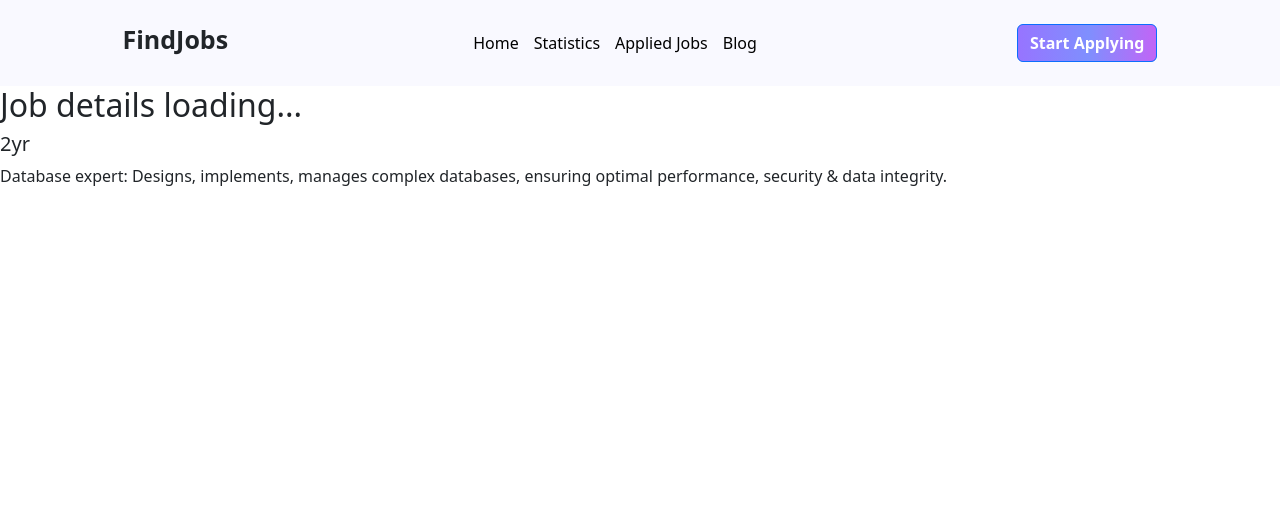
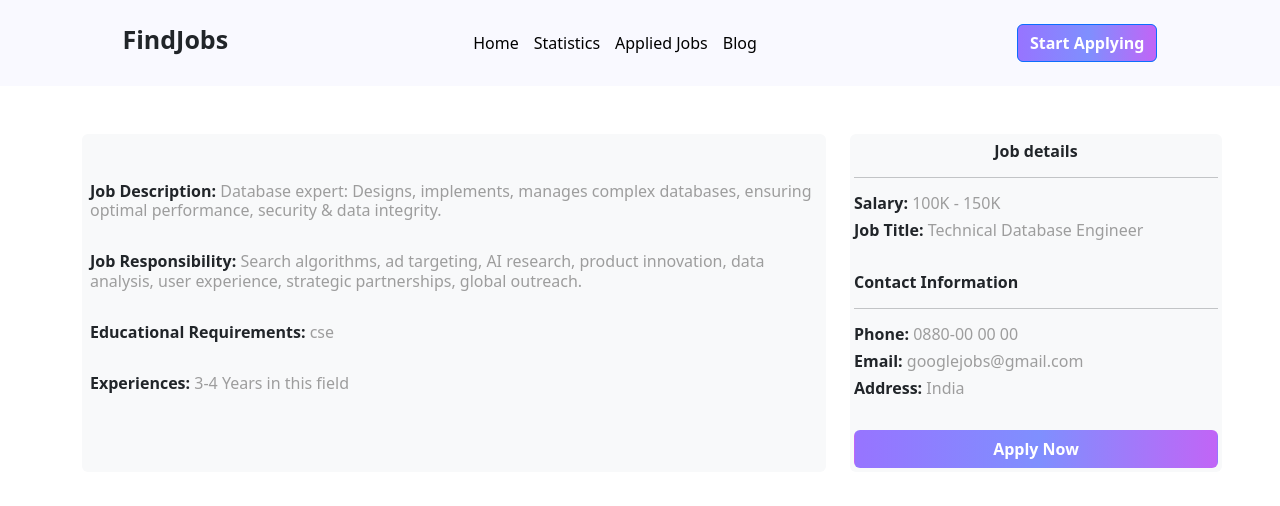
Before and after one commit to mahfuzctg/Assignment_9, a React (Vite) app: page /jobDetails/01 in a window 1280 px wide. Shown: the top 506 px of the page. Built offline with nearby package versions, Linux system fonts and the light colour scheme.

Commit message:
blogs section done

```diff
--- a/public/Features.json
+++ b/public/Features.json
@@ -2,8 +2,8 @@
     {
      "title": "Technical Database Engineer",
      "brand": "Google LLC",
-     "location": "Dhaka, Bangladesh",
-     "salary": "Salary : 100K - 150K",
+     "location": "India",
+     "salary": " 100K - 150K",
      "logo": "https://i.postimg.cc/852VdsLz/google.png",
      "id": "01",
      "time": "Full Time",
@@ -11,13 +11,15 @@
      "description": "Database expert: Designs, implements, manages complex databases, ensuring optimal performance, security & data integrity.",
      "Responsibility": "Search algorithms, ad targeting, AI research, product innovation, data analysis, user experience, strategic partnerships, global outreach.",
      "Educational_Requirements": "cse",
-     "Experiences": "2yr"
+     "Experiences": "3-4 Years in this field",
+     "email": "googlejobs@gmail.com",
+     "phone": "0880-00 00 00"
     },
     {
     "title": "Senior Product Designer",
     "brand": "Netflix",
     "location": "Dhaka, Bangladesh",
-    "salary": "Salary : 100K - 150K",
+    "salary": " 100K - 150K",
     "logo": "https://i.postimg.cc/sg7G5ZSv/netflix.png",
     "id": "02",
     "time": "Full Time",
@@ -25,15 +27,17 @@
     "description": "Creative leader: Drives product design strategy, mentors team, creates innovative user experiences, and delivers compelling visuals.",
     "Responsibility": "Content creation, streaming technology, user interface design, customer engagement, data analytics, original programming, global distribution, innovation.",
     "Educational_Requirements": "cse",
-    "Experiences": "3yr"
+    "Experiences": "2-5 Years in this field",
+    "email": "netflixjobs@gmail.com",
+    "phone": "01750-00 00 00"
 
     },
     {
 
         "title": "Cyber Security Experts",
         "brand": "Amazon",
-        "location": "Dhaka, Bangladesh",
-        "salary": "Salary : 100K - 150K",
+        "location": "Japan",
+        "salary": " 100K - 150K",
         "logo": "https://i.postimg.cc/sXVTkzy4/amazon.png",
         "id": "03",
         "time": "Part Time",
@@ -41,14 +45,16 @@
         "description": "Security guardians: Protects systems, data, and networks from cyber threats, conducts risk assessments, develops security measures.",
         "Responsibility": "E-commerce operations, customer service, logistics, cloud computing, digital content, retail strategy, innovation, global market expansion.",
         "Educational_Requirements": "none cse",
-        "Experiences": "1yr"
+        "Experiences": "1 Years in this field",
+        "email": "amazonjobs@gmail.com",
+        "phone": "050-00 00 060"
         },
 
     {
         "title": "Software Engineer",
         "brand": "Tesla",
-        "location": "Dhaka, Bangladesh",
-        "salary": "Salary : 100K - 150K",
+        "location": "America",
+        "salary": " 100K - 150K",
         "logo": "https://i.postimg.cc/fRbscG1p/Tesla.png",
         "id": "04",
         "time": "Part Time",
@@ -56,14 +62,16 @@
         "description": "Design, develop, and implement software solutions. Code, test, debug, and maintain applications.",
         "Responsibility": "Electric vehicle manufacturing, sustainable energy solutions, autonomous driving, battery technology, product development, production efficiency, global market leadership, innovation.",
         "Educational_Requirements": "cse",
-        "Experiences": "not experienced"
+        "Experiences": "not experienced",
+        "email": "tesjobs@gmail.com",
+        "phone": "0150-00 00 00"
 
     },
     {
         "title": "Problem Solver",
         "brand": "Twitter",
-        "location": "Dhaka, Bangladesh",
-        "salary": "Salary : 100K - 150K",
+        "location": "USA",
+        "salary": " 100K - 150K",
         "logo": "https://i.postimg.cc/y8MDkLJ2/Twitter.png",
         "id": "05",
         "time": "Full Time",
@@ -71,14 +79,16 @@
         "description": "Software Engineer: Problem Solver. Develops innovative solutions to complex problems. Codes, tests, debugs, and maintains software.",
         "Responsibility": "Social media platform, content moderation, user engagement, real-time news dissemination, online community management, social media marketing, innovation, data analytics.",
         "Educational_Requirements": "none cse",
-        "Experiences": "3yr"
+        "Experiences": "2 Years in this field",
+        "email": "twitjobs@gmail.com",
+        "phone": "010-00 040 00"
 
     },
     {
         "title": "Database Engineer",
         "brand": "Facebook",
         "location": "Dhaka, Bangladesh",
-        "salary": "Salary : 100K - 150K",
+        "salary": " 100K - 150K",
         "logo": "https://i.postimg.cc/SRBBWYWQ/facebook.png",
         "id": "06",
         "time": "Full Time",
@@ -86,7 +96,9 @@
         "description": "Database Engineer: Designs, develops, and manages efficient and secure databases. Implements data models, ensures data integrity, and optimizes database performance.",
         "Responsibility": "Social media platform, user privacy, content moderation, online advertising, data analytics, community management, global market reach, innovation.",
         "Educational_Requirements": "cse",
-        "Experiences": "2yr"
+        "Experiences": "2-3 Years in this field",
+         "email": "fbjobs@gmail.com",
+        "phone": "01750-00 00 00"
 
     }
 ]
--- a/src/Components/Home/Home.jsx
+++ b/src/Components/Home/Home.jsx
@@ -4,7 +4,7 @@ import { Outlet, useLoaderData } from 'react-router-dom';
 import './Home.css';
 import Category from '../Category/Category';
 import Features from '../Features/Features';
-import Charts from '../Charts/Charts';
+
 
 const Home = () => {
 
--- a/src/Components/JobDtails/JobDetails.jsx
+++ b/src/Components/JobDtails/JobDetails.jsx
@@ -1,5 +1,5 @@
 import React, { useEffect, useState } from 'react';
-import SingleDetails from './SingleDetails/SingleDetails';
+import SingleDetails from '../../SingleDetails/SingleDetails';
 import { useLoaderData, useParams } from 'react-router-dom';
 
 const JobDetails = () => {
@@ -17,7 +17,7 @@ const JobDetails = () => {
 
     return (
         <div>
-               <h2>Job details loading...</h2>
+
 
            {
              jobDetails.map(job => <SingleDetails key={job.id} job={job}></SingleDetails>)
--- a/src/Components/JobDtails/SingleDetails/SingleDetails.jsx
+++ /dev/null
@@ -1,13 +0,0 @@
-import React from 'react';
-
-const SingleDetails = ({job}) => {
-    const {description, name, Experiences} = job;
-    return (
-        <div>
-             <h5>{Experiences}</h5>
-             <p>{description}</p>
-        </div>
-    );
-};
-
-export default SingleDetails;
--- /dev/null
+++ b/src/SingleDetails/SingleDetails.css
@@ -0,0 +1,10 @@
+.apply-btn .btn{
+    width: 100%;
+}
+.container span{
+    color: #9D9D9D;
+    font-weight: 500;
+}
+.container h6{
+    font-weight: bold;
+}
--- /dev/null
+++ b/src/SingleDetails/SingleDetails.jsx
@@ -0,0 +1,47 @@
+import React from 'react';
+import "./SingleDetails.css";
+const SingleDetails = ({job}) => {
+    const {description, name, Experiences, title, id, salary,brand,location,logo,time,Category,Responsibility,Educational_Requirements,email,phone} = job;
+    return (
+        <div className='container grid row-cols-2 d-flex gap-4 my-5'>
+
+
+            {/* here is job description */}
+            <div className='grid col-8 bg-light p-2 py-5 rounded-2'>
+            <h6>Job Description: <span>{description}</span></h6>
+            <br />
+            <h6>Job Responsibility: <span>{Responsibility}</span></h6>
+            <br />
+            <h6>Educational Requirements: <span>{Educational_Requirements}</span></h6>
+            <br />
+            <h6>Experiences: <span>{Experiences}</span></h6>
+            </div>
+
+
+
+
+            {/* here is job details */}
+            <div className='grid col-4 bg-light p-1 rounded-2'>
+
+                <h6 className='text-center pt-1'> Job details</h6>
+                <hr />
+                <h6>Salary: <span>{salary}</span></h6>
+                <h6>Job Title: <span>{title}</span></h6>
+                  <br />
+                <h6>Contact Information</h6>
+                <hr />
+                <h6>Phone: <span>{phone}</span></h6>
+                 <h6>Email: <span>{email}</span></h6>
+                 <h6>Address: <span>{location}</span></h6>
+                 <br />
+
+                 <div className='apply-btn'>
+                <button className='btn'>Apply Now</button>
+                </div>
+            </div>
+
+        </div>
+    );
+};
+
+export default SingleDetails;
--- a/src/main.jsx
+++ b/src/main.jsx
@@ -12,7 +12,7 @@ import Home from './Components/Home/Home';
 import Main from './Components/Main/Main';
 import Charts from './Components/Charts/Charts';
 
-import Error from './Components/JobDtails/SingleDetails/Error/Error';
+import Error from './Error/Error';
 import JobDetails from './Components/JobDtails/JobDetails';
 import Blog from './Components/Blog/Blog';
 const router = createBrowserRouter([
```
Also changed, not shown: src/Error/Error.jsx (renamed from src/Components/JobDtails/SingleDetails/Error/Error.jsx).
